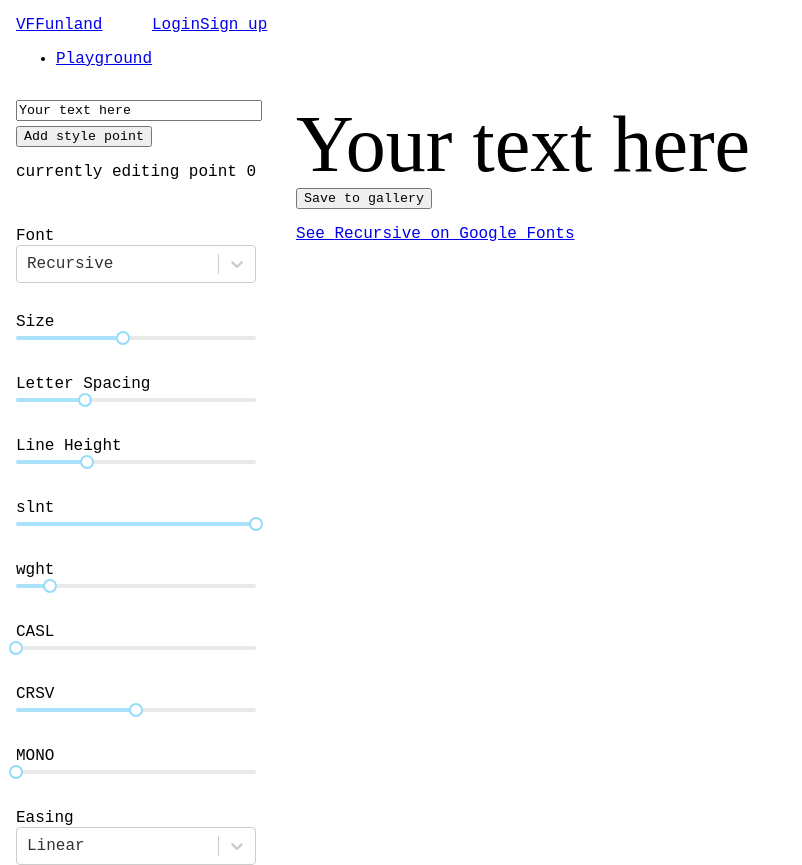
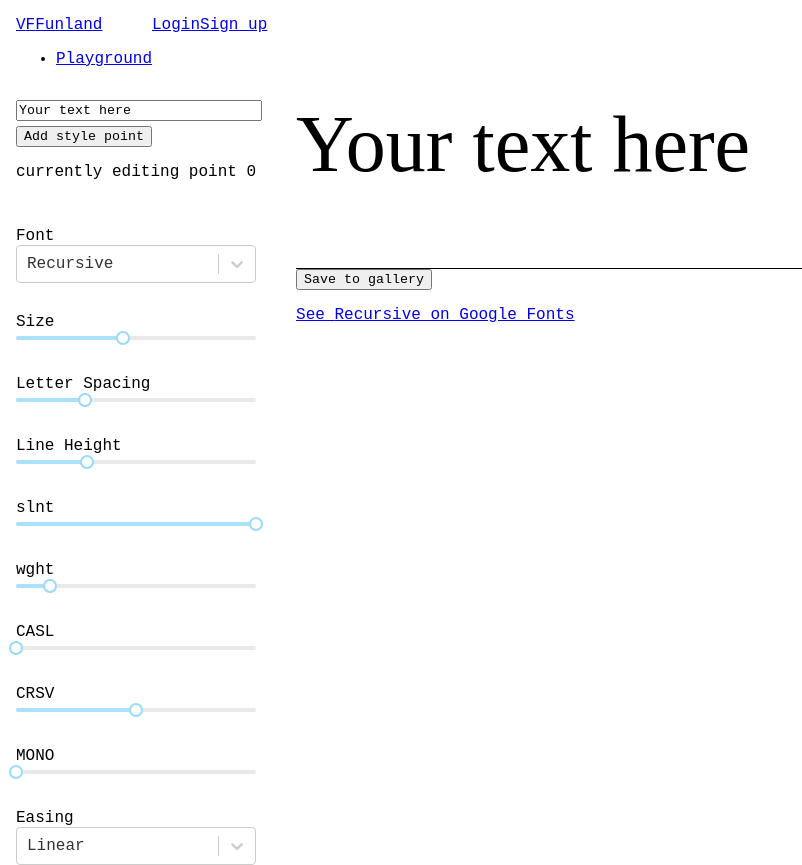
Before and after one commit to fraserpage/Variable-Font-Funland, a React (Create React App) app: page /playground/1 in a window 1280 px wide. Shown: the top 865 px of the page, without its empty margins (0-802 px from the left). Built offline with nearby package versions, Linux system fonts and the light colour scheme; no server answers; a web font is replaced by a local one.

Commit message:
add styles

```diff
--- /dev/null
+++ b/src/components/WordArt/WordArt.css
@@ -0,0 +1,6 @@
+.word-art > span:last-child:after {
+  display: block;
+  content: '\00a0';
+  line-height: 1em;
+  border-bottom: 1px solid;
+}
--- a/src/components/WordArt/WordArt.jsx
+++ b/src/components/WordArt/WordArt.jsx
@@ -1,3 +1,5 @@
+import './WordArt.css'
+
 const wordArtStyle = (props) => {
   const styleObj = {}
   const stylePoints = props.animations[0].stylePoints
```
